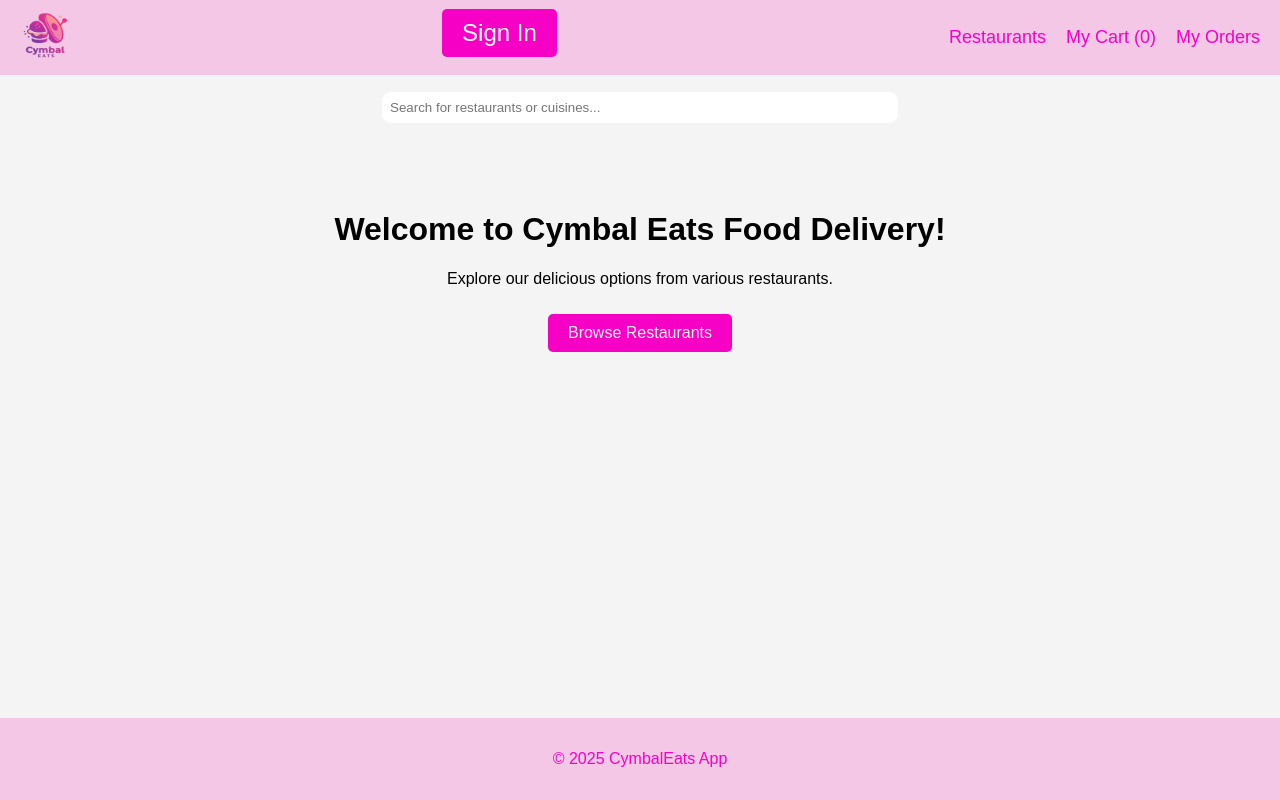
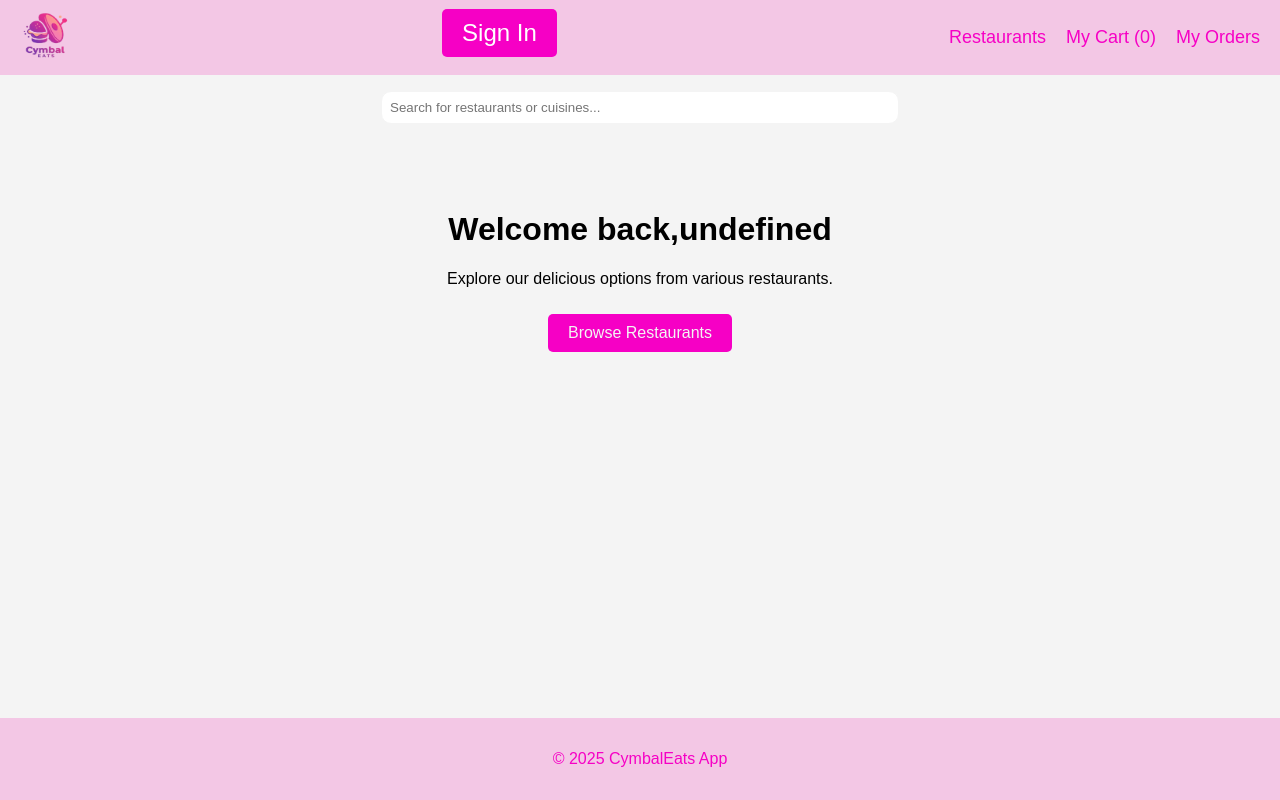
Before and after one commit to Rasadus03/cymbal-eats-DevSecOps-demo, a React (Create React App) app in the folder cymbal-eats-fe/: page / in a window 1280 px wide. Built offline with nearby package versions, Linux system fonts and the light colour scheme; no server answers.

Commit message:
Demo run - RA

```diff
--- a/cymbal-eats-fe/src/components/HomePage.js
+++ b/cymbal-eats-fe/src/components/HomePage.js
@@ -4,10 +4,20 @@ import { Link } from 'react-router-dom';
 import PropTypes from 'prop-types';
 
 function HomePage({customer}) {
+  const [welcome, setWelcome] = useState([]);
+  useEffect(() => {
+console.log ("customer"+JSON.stringify(customer));
+if (customer instanceof Map ) {
+  const customerName = customer.get("name")
+ setWelcome( "Welcome back," +customerName);
+} else {
+  setWelcome("Welcome to Cymbal Eats Food Delivery!");
+}
+   }, [customer]);
 
   return (
     <div className="home-page">
-              <h1>Welcome to Cymbal Eats Food Delivery!</h1>
+              <h1>{welcome}</h1>
       <p>Explore our delicious options from various restaurants.</p>
         <Link to="/restaurants" className='link-to-restaurants-button'>Browse Restaurants</Link>
     </div>
```
